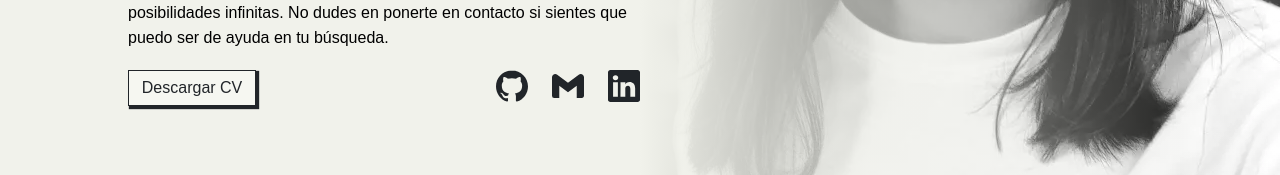
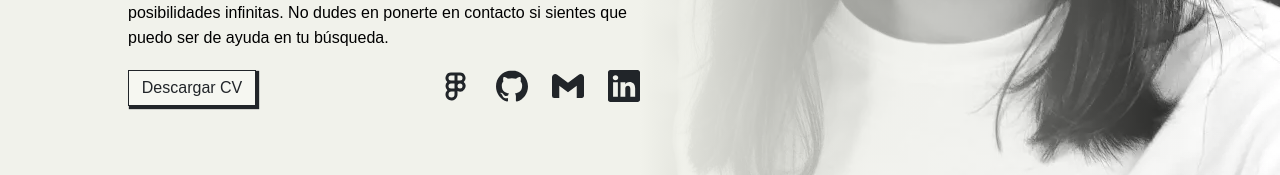
Before and after one commit to Nannitta/Portfolio, a React (Vite) app: page / in a window 1280 px wide. Shown: the part 585-760 px from the top of the page. Built offline with nearby package versions, Linux system fonts and the light colour scheme.

Commit message:
Add figma community profile to social links

```diff
--- a/src/views/AboutMe/Aboutme.jsx
+++ b/src/views/AboutMe/Aboutme.jsx
@@ -3,6 +3,7 @@ import Gmail from './Logos/Gmail';
 import Linkedin from './Logos/Linkedin';
 import cv from '../../assets/cv.pdf';
 import './aboutme.css';
+import Figma from './Logos/Figma';
 
 const AboutMe = () => {
   return (
@@ -20,6 +21,7 @@ const AboutMe = () => {
           </p>
           <div className="social-links">
             <button><a href={cv} download title='Descargar CV' className='cv'>Descargar CV</a></button>
+            <Figma/>
             <GitHub/>
             <Gmail/>
             <Linkedin/>
--- /dev/null
+++ b/src/views/AboutMe/Logos/Figma.jsx
@@ -0,0 +1,16 @@
+import { Link } from 'react-router-dom';
+import './logos.css';
+
+const Figma = () => {
+  return (
+    <Link to={'https://www.figma.com/@nairgonzalez'} target='_blank' className='social-logo' title='Figma Community'>
+      <svg xmlns="http://www.w3.org/2000/svg" width="32" height="32" viewBox="0 0 256 256">
+        <path fill="#212529" d="M190.15 96A44 44 0 0 0 160 20H88a44 44 0 0 0-30.15 76a43.9 43.9 0 0 0 1.23 65.12A48 48 0
+      1 0 140 196v-28.83A44 44 0 0 0 190.15 96M180 64a20 20 0 0 1-20 20h-20V44h20a20 20 0 0 1 20 20M68 64a20 20 0 0 1
+      20-20h28v40H88a20 20 0 0 1-20-20m20 84a20 20 0 0 1 0-40h28v40zm28 48a24 24 0 1 1-24-24h24Zm44-48a20 20 0 1 1 20-20a20 20 0 0 1-20 20"/>
+      </svg>
+    </Link>
+  );
+};
+
+export default Figma;
```
